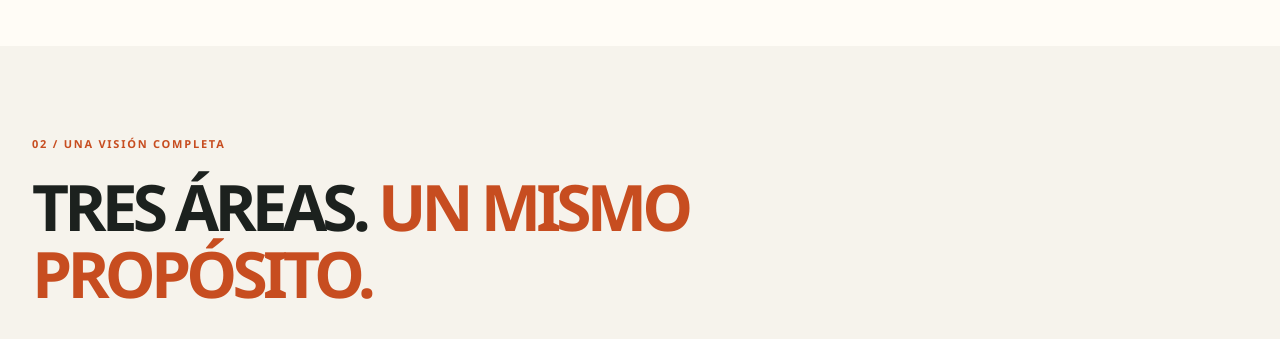
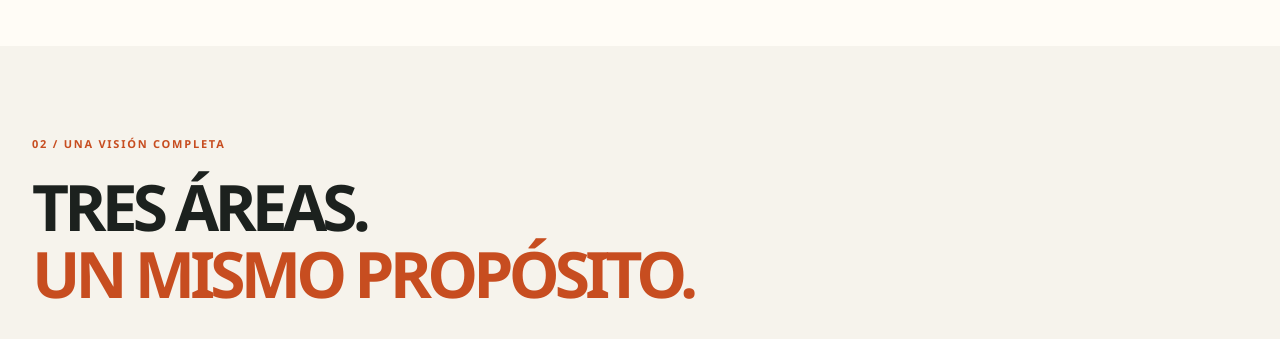
Before and after one commit to Maria0696/triple-amenaza, a Next.js app: page /academia in a window 1280 px wide. Shown: the part 1380-1719 px from the top of the page. Built offline with nearby package versions, Linux system fonts and the light colour scheme.

Commit message:
style(academia): ajustar titular de las tres areas en dos lineas

```diff
--- a/src/app/academia/academia.css
+++ b/src/app/academia/academia.css
@@ -127,7 +127,13 @@
 
 /* Tres áreas */
 .academy-pillars { background: var(--cream); padding: clamp(67px,7vw,104px) 0; }
-.academy-pillars-heading { max-width: 920px; margin-bottom: 34px; }
+.academy-pillars-heading { margin-bottom: 34px; }
+.academy-pillars-heading .academy-section-title span { display: block; }
+@media (min-width: 861px) {
+  .academy-pillars-heading .academy-section-title span {
+    white-space: nowrap;
+  }
+}
 .academy-pillars-grid { display: grid; grid-template-columns: repeat(3,minmax(0,1fr)); gap: 13px; }
 .academy-pillar {
   background: #e5e9dc;
```
